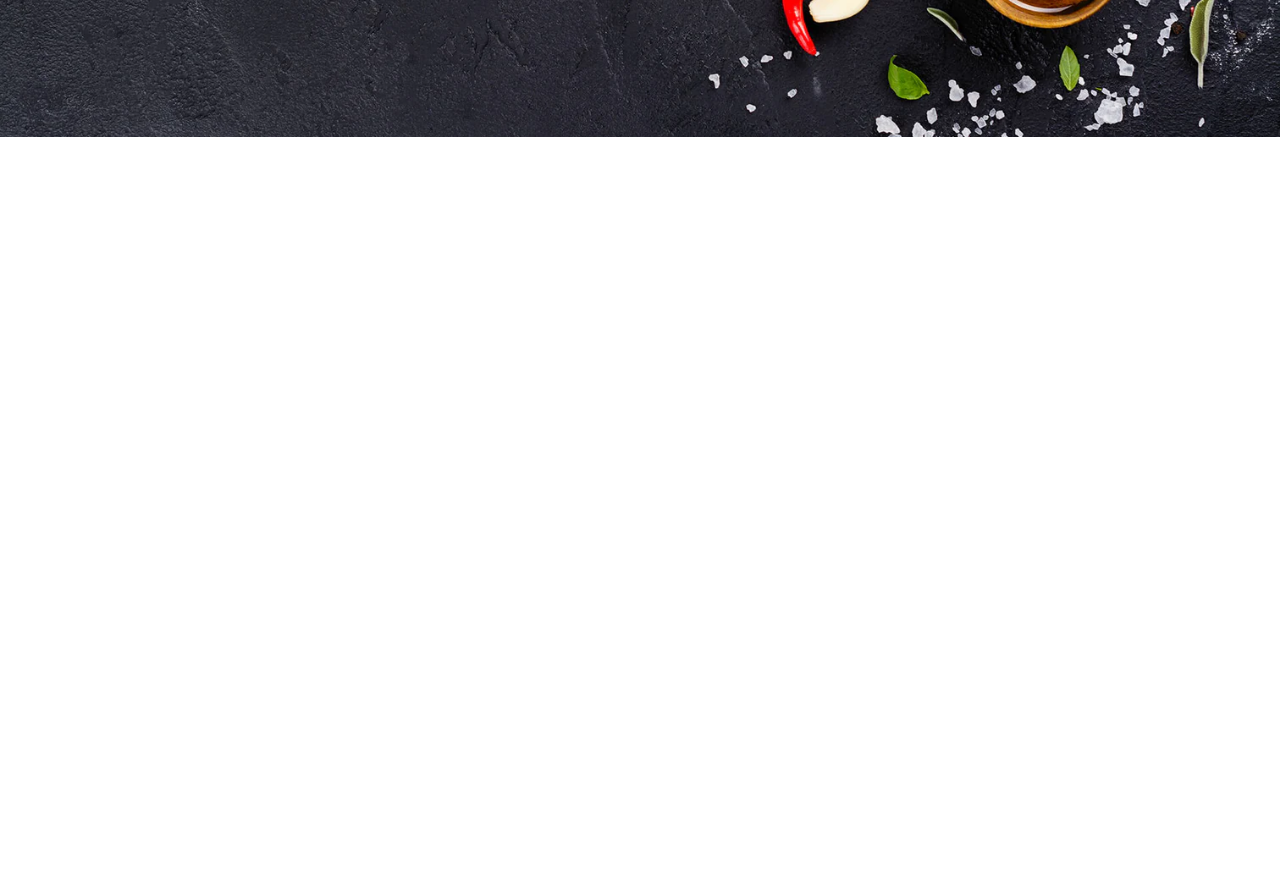
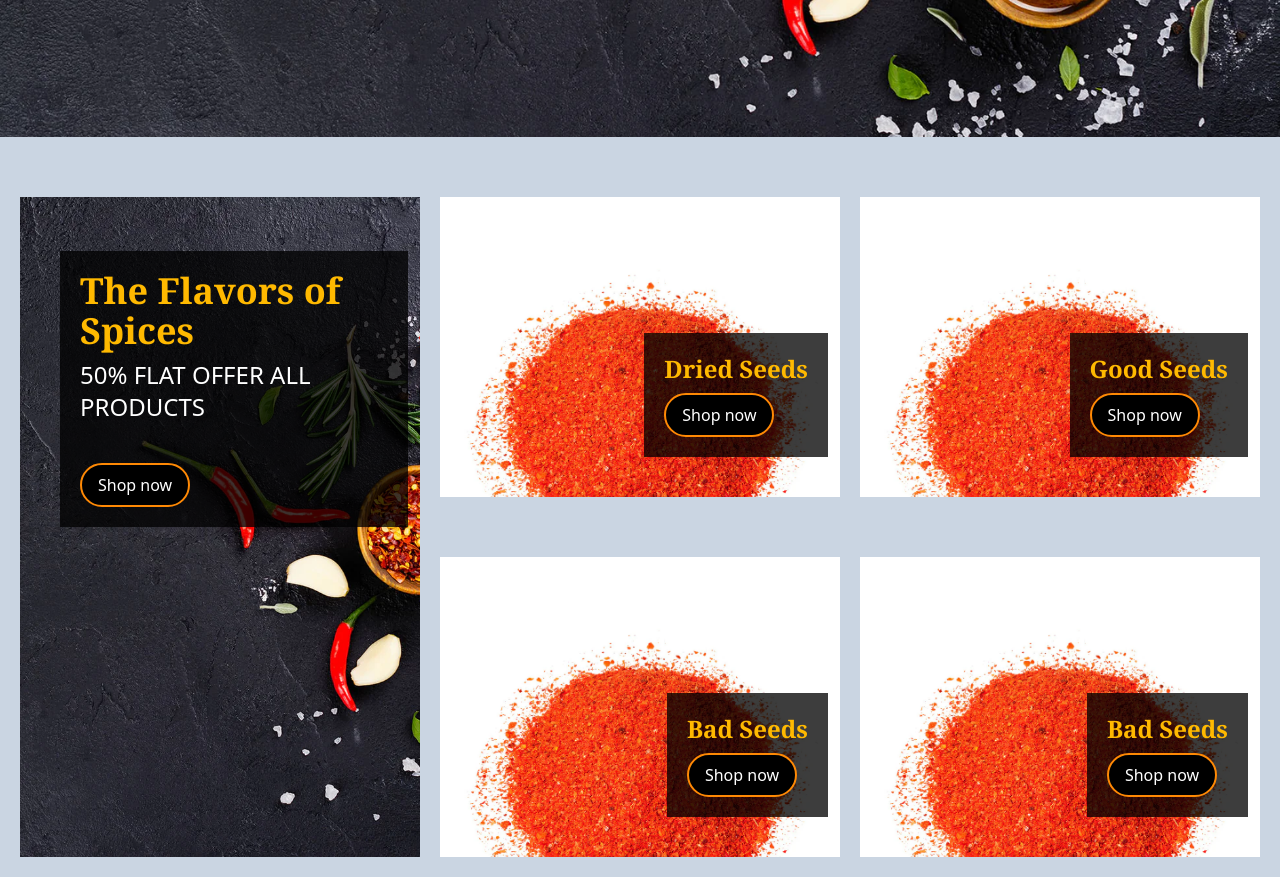
Before and after one commit to SaimrRazaAly/waffy_shop, a Next.js app: page / in a window 1280 px wide. Shown: the part 1940-2817 px from the top of the page. Before the commit the page ends 2077 px from the top, so only its background shows below. Built offline with nearby package versions, Linux system fonts and the light colour scheme.

Commit message:
working on offer section

```diff
--- /dev/null
+++ b/src/Components/Offer_Box.jsx
@@ -0,0 +1,39 @@
+import Image from "next/image";
+
+const Offer_Box = ({ title, image }) => {
+  return (
+    <div className="lg:w-[400px] lg:h-[300px] w-[350px] h-[250px] mt-10 overflow-hidden relative group">
+      <Image
+        src={image}
+        alt="Foods"
+        width={400}
+        height={300}
+        className="object-contain bg-center"
+      />
+
+      {/* Overlay */}
+      <div className="absolute inset-0 w-0 bg-black opacity-30 group-hover:w-full transition-all duration-700 " />
+
+      {/* Content */}
+      <OverLay title={title} />
+    </div>
+  );
+};
+
+export default Offer_Box;
+
+export const OverLay = ({ title, classes, para }) => {
+  return (
+    <div
+      className={`absolute bottom-10 right-3 p-5 bg-[#000000c2] bg-opacity-30  text-white ${classes}`}
+    >
+      <h2 className={`text-amber-400 text-2xl font-black font-serif mb-2 ${para ? "lg:text-4xl" : ""}`}>
+        {title}
+      </h2>
+      {para && <p className="capitalize md:text-2xl font-medium mb-10">{para}</p>}
+      <button className="px-4 py-2 transition duration-500 hover:scale-110 cursor-pointer bg-black hover:bg-orange-400 text-white border-2 border-orange-400 rounded-full font-light">
+        Shop now
+      </button>
+    </div>
+  );
+};
--- a/src/app/page.js
+++ b/src/app/page.js
@@ -1,5 +1,6 @@
 import Banner1 from '@/Components/Banner'
 import Hero from '@/sections/Hero'
+import Offers from '@/sections/Offers'
 import Products from '@/sections/Products'
 import React from 'react'
 
@@ -9,6 +10,7 @@ const Home = () => {
     <Hero/>
     <Products/>
     <Banner1/>
+    <Offers/>
     </>
   )
 }
--- a/src/constants/data.js
+++ b/src/constants/data.js
@@ -1,3 +1,18 @@
+import Image1 from "../../public/images/1.jpg";
+import Image2 from "../../public/images/2.jpg";
+
+export const images = {
+  Image1,
+  Image2,
+};
+
+export const Offer_data = [
+  { id: 1, title: "Dried Seeds", image: "/images/1.jpg" },
+  { id: 2, title: "Good Seeds", image: "/images/1.jpg" },
+  { id: 3, title: "Bad Seeds", image: "/images/1.jpg" },
+  { id: 3, title: "Bad Seeds", image: "/images/1.jpg" },
+];
+
 export const products = [
   { id: 1, title: "Dried Seeds", price: 100, image: "/images/1.jpg" },
   { id: 2, title: "Good Seeds", price: 99, image: "/images/1.jpg" },
--- /dev/null
+++ b/src/sections/Offers.jsx
@@ -0,0 +1,42 @@
+import Offer_Box from "@/Components/Offer_Box";
+import { Offer_data, images } from "@/constants/data";
+import Image from "next/image";
+import React from "react";
+import { OverLay } from "@/Components/Offer_Box";
+
+const Offers = () => {
+  return (
+    <div className=" mx-auto py-5  flex flex-col lg:flex-row gap-5 justify-center  items-center px-2 bg-slate-300">
+      <div className="">
+        <div className=" md:w-[720px] lg:w-[400px] w-[350px] lg:h-[660px] h-[250px] mt-10 overflow-hidden relative group">
+          <Image
+            src={images.Image2}
+            alt="Foods"
+            fill
+            className="object-cover"
+          />
+
+          {/* Overlay */}
+          <div className="absolute inset-0 w-0 bg-black opacity-30 group-hover:w-full transition-all duration-700 " />
+
+          {/* Content */}
+          <OverLay
+            title={"The Flavors of Spices"}
+            para={"50% FLAT OFFER ALL PRODUCTS"}
+            classes={"lg:!bottom-[50%] lg:left-[10%] "}
+          />
+        </div>
+      </div>
+
+      <div className="grid md:grid-cols-2 lg:grid-rows-2 gap-5">
+        {Offer_data.map((item, index) => {
+          return (
+            <Offer_Box key={item.id} title={item.title} image={item.image} />
+          );
+        })}
+      </div>
+    </div>
+  );
+};
+
+export default Offers;
```
Also changed, not shown: src/Components/Offers.jsx (deleted).
